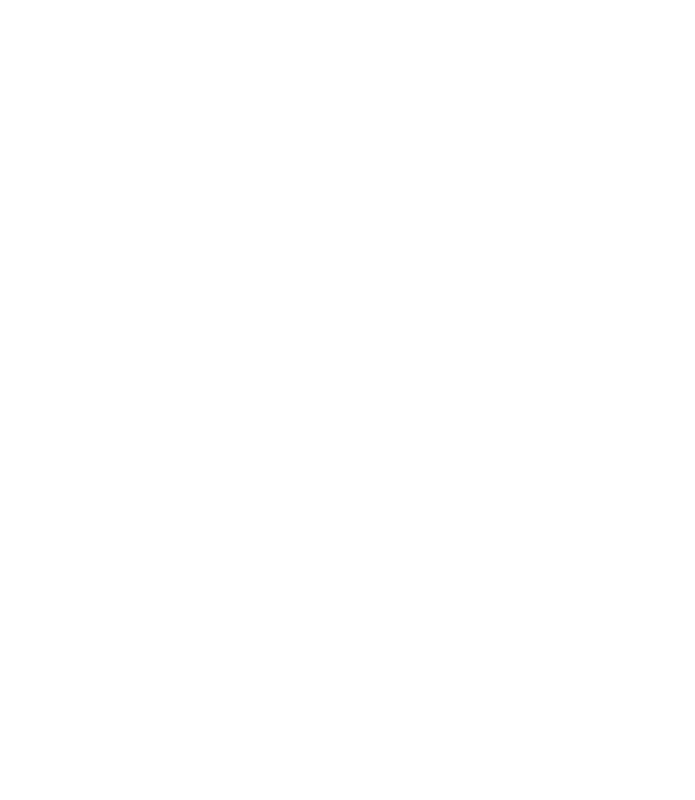
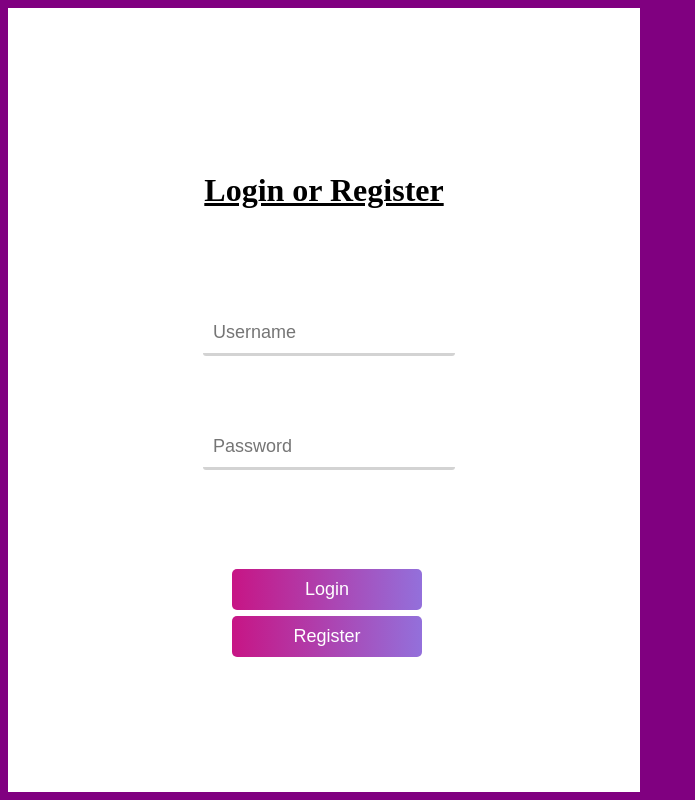
Before and after one commit to Wraith29/news-app, a Nuxt app in the folder news-app/: page /auth in a window 1280 px wide. Before the commit this address had no page. Shown: the whole page, without its empty margins (0-695 px from the left). Built offline with nearby package versions, Linux system fonts and the light colour scheme; sample sign-in values are in the browser's storage.

Commit message:
Finished Auth, articles requesting

```diff
--- a/news-app/app.vue
+++ b/news-app/app.vue
@@ -1,36 +1,55 @@
 <script setup lang="ts">
+import { authStore, logOut, logIn } from "@/types/auth";
 import { onMounted } from "vue";
-import Auth from "~/components/auth";
-import { authStore } from "~/types/auth";
 import { jwtDecode } from "jwt-decode";
 
+function gotoAuth(): void {
+  logOut();
+  navigateTo("/auth");
+}
+
 onMounted(() => {
-  if (isLoggedIn()) {
-    authStore.loggedIn = true;
-    authStore.authToken = localStorage.getItem("authToken");
-  } else {
-    localStorage.removeItem("authToken");
+  const storedToken = localStorage.getItem("authToken");
+
+  if (!storedToken) {
+    gotoAuth();
+    return;
   }
-});
 
-function isLoggedIn(): boolean {
-  const token = localStorage.getItem("authToken");
-  if (token === null) return false;
+  let decodedToken: JwtPayload;
 
-  const decodedToken = jwtDecode(token);
-  if (!decodedToken.exp) return false;
+  try {
+   decodedToken = jwtDecode(storedToken);
+  } catch {
+    gotoAuth();
+    return;
+  }
+  if (!decodedToken || !decodedToken.exp) {
+    gotoAuth();
+    return;
+  }
 
   const now = Math.floor(Date.now() / 1000);
 
-  if (now > decodedToken.exp) return false;
+  if (now > decodedToken.exp) {
+    gotoAuth();
+    return;
+  }
 
-  return true;
-}
+  logIn(storedToken);
+});
 </script>
 
 <template>
   <main>
-    <Auth v-show="!authStore.loggedIn" />
     <NuxtPage />
   </main>
 </template>
+
+<style scoped>
+main {
+  width: 100%;
+  height: 100%;
+  background-color: purple;
+}
+</style>
--- /dev/null
+++ b/news-app/assets/main.css
@@ -0,0 +1,5 @@
+body {
+  margin: 0;
+  width: 100vw;
+  height: 100vh;
+}
--- /dev/null
+++ b/news-app/composables/use-stream.ts
@@ -0,0 +1,17 @@
+export async function useStream<T>(body: ReadableStream): Promise<T> {
+  const reader = body.pipeThrough(new TextDecoderStream()).getReader();
+
+  let messageBody = "";
+  while (true) {
+    const { done, value } = await reader.read();
+    if (done) break;
+
+    messageBody += value;
+  }
+
+  console.log("Message Body: ", messageBody);
+
+  const result = JSON.parse(messageBody);
+
+  return result as T;
+}
--- a/news-app/nuxt.config.ts
+++ b/news-app/nuxt.config.ts
@@ -1,6 +1,7 @@
 // https://nuxt.com/docs/api/configuration/nuxt-config
 export default defineNuxtConfig({
   compatibilityDate: "2024-11-01",
+  css: ["assets/main.css"],
   devtools: { enabled: true },
   runtimeConfig: {
     apiBaseUrl: "http://localhost:8080",
--- /dev/null
+++ b/news-app/pages/auth.vue
@@ -0,0 +1,156 @@
+<script setup lang="ts">
+import { ref } from "vue";
+import { AuthResponse, AuthRequest, logIn, logOut } from "@/types/auth";
+
+const username = ref("");
+const password = ref("");
+const error = ref("");
+
+async function submit(path: string): Promise<void> {
+  const request = <AuthRequest>{
+    username: username.value,
+    password: password.value,
+  };
+
+  const url = `/api/${path}`
+
+  await $fetch(url, {
+    method: "POST",
+    body: JSON.stringify(request),
+    responseType: "json",
+    async onResponse({ response }) {
+      console.log("Received Response: ", response);
+
+      switch (response.status) {
+        case 401:
+        case 500:
+          error.value = response._data.data;
+          logOut();
+          return;
+        case 200:
+          error.value = response._data.authToken;
+          logIn(response._data.authToken);
+          navigateTo("/");
+          return;
+      }
+    }
+  });
+}
+</script>
+
+<template>
+  <div id="wrapper">
+    <div id="body">
+      <p id="header">Login or Register</p>
+
+      <div class="box inputs">
+        <div class="form-input">
+          <label for="username">Username</label>
+          <input :class="{ error: error.length !== 0 }" name="username" placeholder="Username" type="text"
+            v-model="username" />
+        </div>
+
+        <div class="form-input">
+          <label>Password</label>
+          <input :class="{ error: error.length !== 0 }" name="password" placeholder="Password" type="password"
+            v-model="password" />
+        </div>
+      </div>
+
+      <p class="error" v-if="error.length !== 0">{{ error }}</p>
+
+      <div class="box buttons">
+        <input name="login" value="Login" type="button" @click="() => submit('login')" />
+
+        <input name="register" value="Register" type="button" @click="() => submit('register')" />
+      </div>
+    </div>
+    <div id="page-split"></div>
+  </div>
+</template>
+
+<style scoped>
+div#wrapper {
+  width: 100%;
+  height: 100%;
+  display: flex;
+}
+
+div#body {
+  background-color: white;
+  margin: 8px 0 8px 8px;
+  height: calc(100vh - 16px);
+  width: calc(50% - 8px);
+  display: flex;
+  flex-direction: column;
+  align-items: center;
+  justify-content: center;
+
+  >p#header {
+    font-size: xx-large;
+    font-weight: bold;
+    text-decoration: underline;
+  }
+
+  >div.inputs {
+    display: flex;
+    flex-direction: column;
+    justify-content: space-evenly;
+    height: 300px;
+    margin-bottom: 25px;
+
+    >div.form-input {
+      >input {
+        font-size: large;
+        width: 100%;
+        padding: 10px 0;
+        padding-left: 10px;
+        border: none;
+        border-bottom: 3px solid lightgray;
+        border-radius: 3px;
+
+        &.error {
+          border-color:red;
+        }
+      }
+
+      >label {
+        display: none;
+      }
+    }
+   }
+
+  p.error {
+    color: red;
+    font-size: large;
+  }
+
+  >div.buttons {
+    width: 30%;
+    display: flex;
+    flex-direction: column;
+
+    >input {
+      width: 100%;
+      font-size: large;
+      padding: 10px;
+      background-image: linear-gradient(to right, mediumvioletred, mediumpurple);
+      color: white;
+      border: none;
+      border-radius: 5px;
+      margin: 3px;
+      cursor: pointer;
+
+      &:hover {
+        background-image: linear-gradient(to left, mediumvioletred, mediumpurple);
+      }
+    }
+  }
+}
+
+div#page-split {
+  background-color: purple;
+  height: 100vh;
+  width: 50%;
+}
+</style>
--- a/news-app/components/auth.vue
+++ b/news-app/pages/auth_tmp.vue
@@ -17,22 +17,6 @@
   selected.value = t;
 }
 
-async function readStream<T>(body: ReadableStream): Promise<T> {
-  const reader = body.pipeThrough(new TextDecoderStream()).getReader();
-
-  let messageBody = "";
-  while (true) {
-    const { done, value } = await reader.read();
-    if (done) break;
-
-    messageBody += value;
-  }
-
-  const result = JSON.parse(messageBody);
-
-  return result as T;
-}
-
 async function submit(): Promise<void> {
   const request = <AuthRequest>{
     username: username.value,
@@ -46,13 +30,17 @@
     body: JSON.stringify(request),
     responseType: "stream",
     async onResponseError({ response: { body } }) {
-      const result = await readStream<{ data: string }>(body);
+      const result = await useStream<{ data: string }>(body);
 
       isError.value = true;
       errorMessage.value = result.data;
+
+      authStore.loggedIn = false;
+      authStore.authToken = "";
+      localStorage.removeItem("authToken");
     },
     async onResponse({ response: { body } }) {
-      const result = await readStream<AuthResponse>(body);
+      const result = await useStream<AuthResponse>(body);
 
       localStorage.setItem("authToken", result.authToken);
       authStore.authToken = result.authToken;
--- a/news-app/pages/index.vue
+++ b/news-app/pages/index.vue
@@ -1,5 +1,39 @@
-<script setup lang="ts"></script>
+<script setup lang="ts">
+import { authStore } from "@/types/auth";
+
+console.log(authStore);
+
+const {data, status, error} = await useFetch("/api/articles", {
+  method: "GET",
+  responseType: "json",
+  headers: {
+    Authorization: authStore.authToken,
+  }
+});
+
+console.log(data);
+</script>
 
 <template>
-  <p>Index</p>
+  <div id="content">
+    <p v-if="status === 'pending'">
+      Pending
+    </p>
+    <ul v-else-if="status === 'success'">
+      <li v-for="article in data">
+        {{article}}
+      </li>
+    </ul>
+    <p v-else>
+      {{error}}
+    </p>
+  </div>
 </template>
+
+<style scoped>
+div#content {
+  width: 100%;
+  height: 100%;
+  display: flex;
+}
+</style>
--- a/news-app/types/auth.ts
+++ b/news-app/types/auth.ts
@@ -13,3 +13,19 @@
   loggedIn: false,
   authToken: "",
 });
+
+export function logIn(authToken: string): void {
+  authStore.loggedIn = true;
+  authStore.authToken = authToken;
+
+  if (localStorage)
+    localStorage.setItem("authToken", authToken);
+}
+
+export function logOut(): void {
+  authStore.loggedIn = false;
+  authStore.authToken = "";
+
+  if (localStorage)
+    localStorage.removeItem("authToken");
+}
```
Also changed, not shown: news-app/types/article.ts (added, +7 -0 lines), 1 other file (tests, documents, lock files or other folders).
